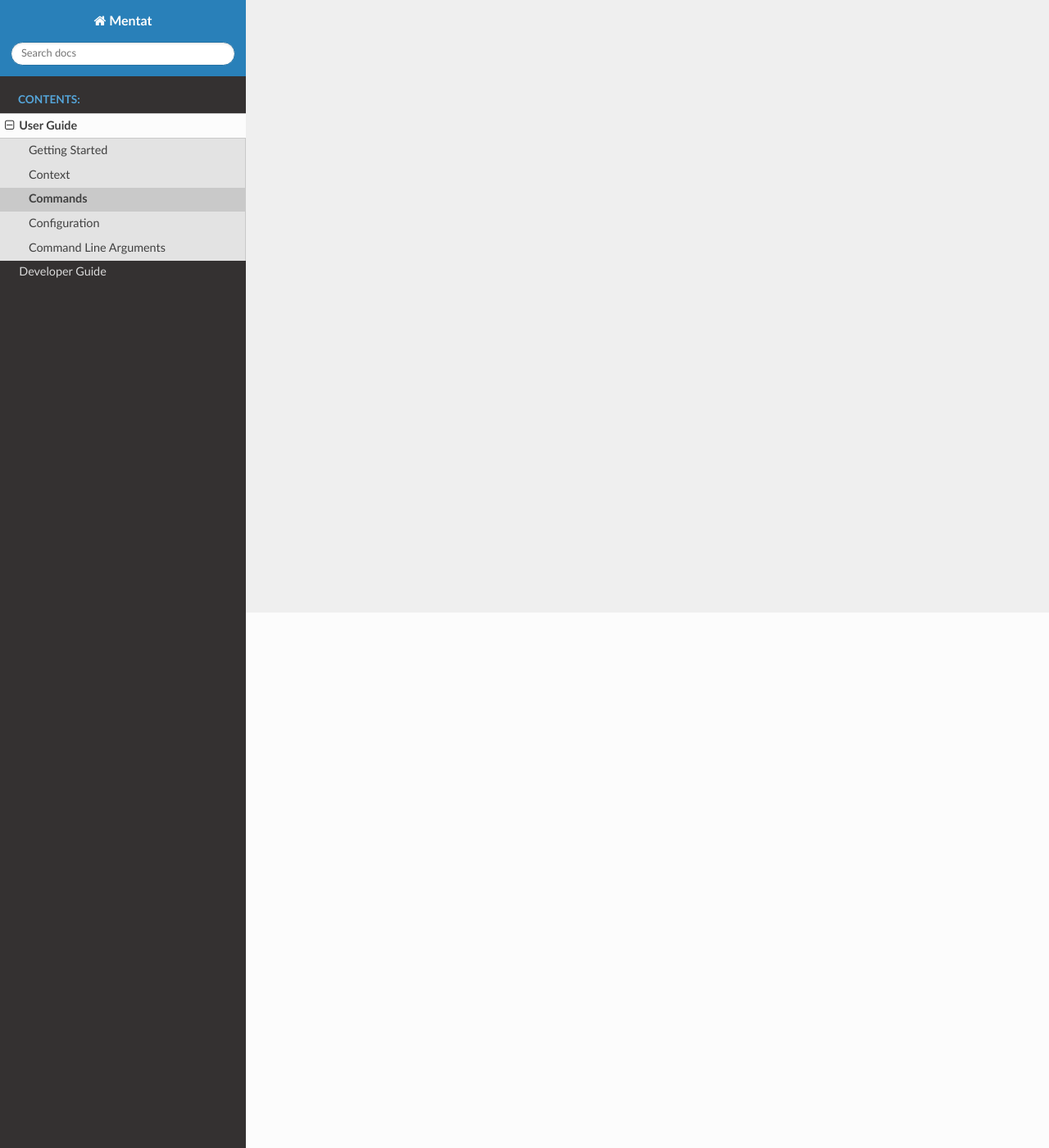
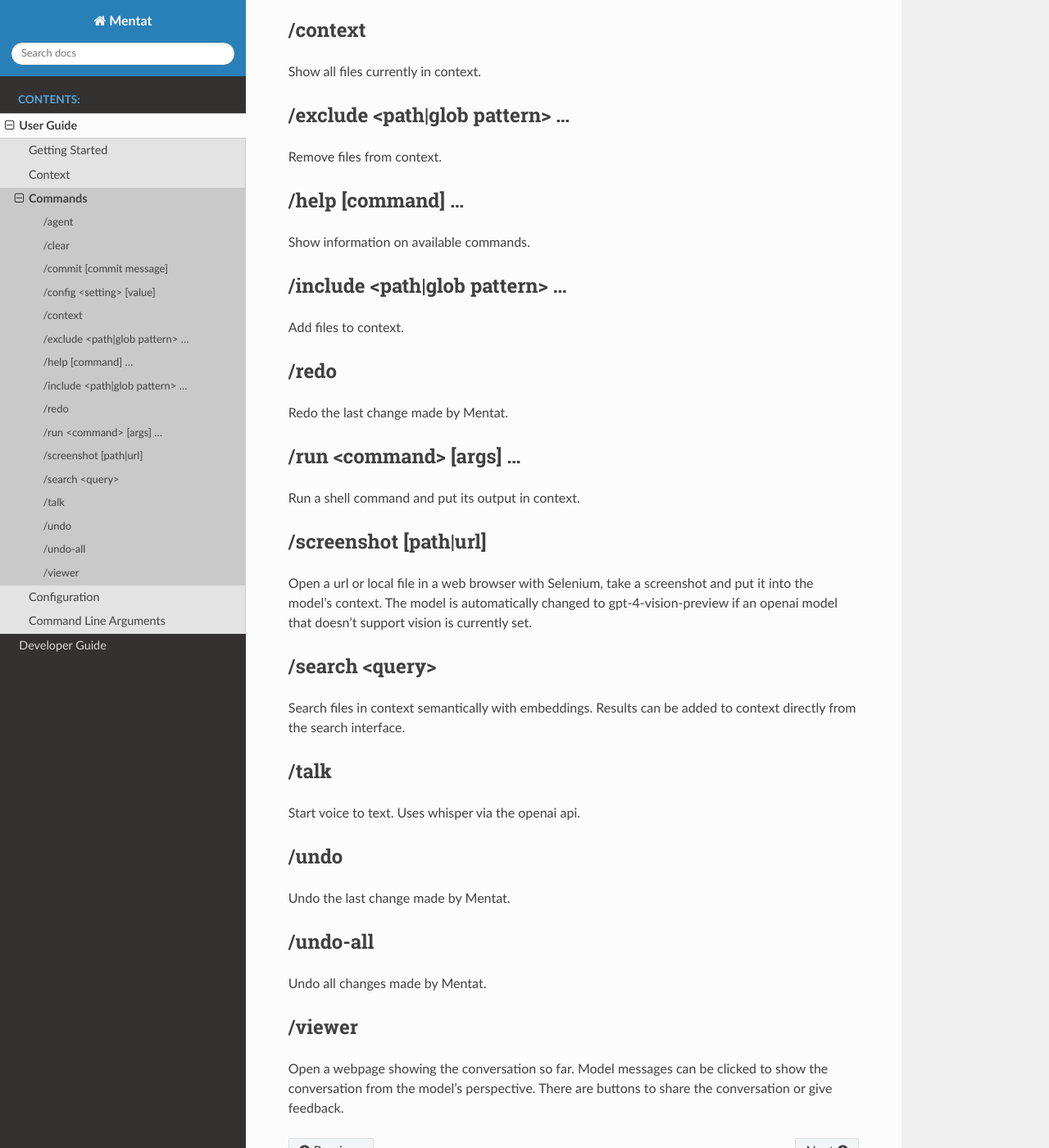
Before and after one commit to AbanteAI/mentat, a Sphinx documentation site: the page built from docs/source/user/commands.rst, in a window 1280 px wide and 1400 px high, scrolled down 653 px. Shown: the whole window at 82% size. Built offline with Sphinx 7.4.7 and the Read the Docs theme 2.0.0, drawn with Linux system fonts in a browser that asks for light colours; some of the changed text lies outside the part shown.

Commit message:
Commands documented

```diff
--- a/docs/source/user/commands.rst
+++ b/docs/source/user/commands.rst
@@ -1,2 +1,84 @@
 Commands
 ========
+
+In addition to the standard chat interface there are a number of commands available to do things such as modify or observe the context, run shell commands, use vision and voice, and more. You can get help information for them in a session by running the :code:`/help` command.
+
+/agent
+------
+
+Toggle agent mode. In agent mode Mentat will automatically make changes and run commands.
+
+/clear
+------
+
+Clear the current message history and auto included code features from context.
+
+/commit [commit message]
+------------------------
+
+Commit all unstaged and staged changes to git.
+
+/config <setting> [value]
+-------------------------
+
+Show or set a config option's value.
+
+/context
+--------
+
+Show all files currently in context.
+
+/exclude <path|glob pattern> ...
+--------------------------------
+
+Remove files from context.
+
+/help [command] ...
+-------------------
+
+Show information on available commands.
+
+/include <path|glob pattern> ...
+--------------------------------
+
+Add files to context.
+
+/redo
+-----
+
+Redo the last change made by Mentat.
+
+/run <command> [args] ...
+-------------------------
+
+Run a shell command and put its output in context.
+
+/screenshot [path|url]
+----------------------
+
+Open a url or local file in a web browser with Selenium, take a screenshot and put it into the model's context. The model is automatically changed to gpt-4-vision-preview if an openai model that doesn't support vision is currently set.
+
+/search <query>
+---------------
+
+Search files in context semantically with embeddings. Results can be added to context directly from the search interface.
+
+/talk
+-----
+
+Start voice to text. Uses whisper via the openai api.
+
+/undo
+-----
+
+Undo the last change made by Mentat.
+
+/undo-all
+---------
+
+Undo all changes made by Mentat.
+
+/viewer
+-------
+
+Open a webpage showing the conversation so far. Model messages can be clicked to show the conversation from the model's perspective. There are buttons to share the conversation or give feedback.
```
Also changed, not shown: 1 other file.
